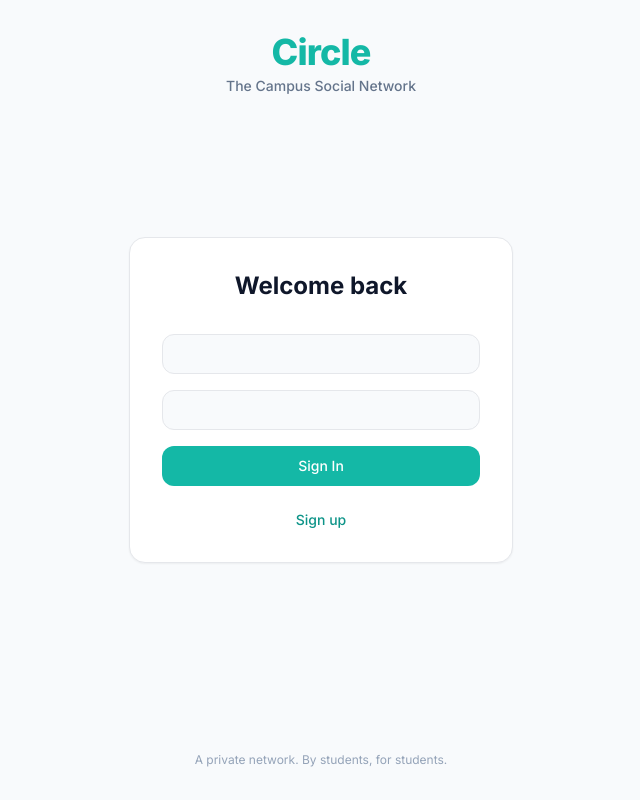
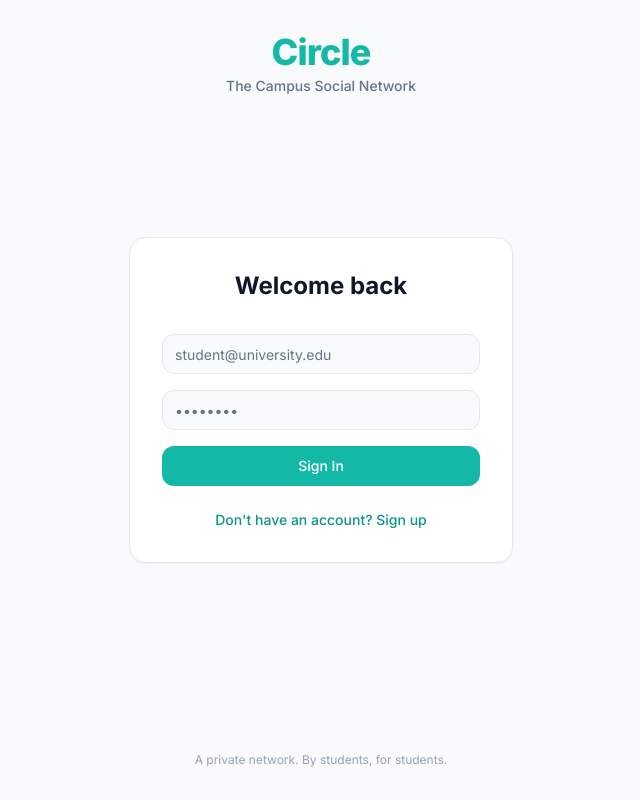
Before and after one commit to pranavseshasaisetty123-max/circle-campus, a Next.js app: page / in a window 1280 px wide. Shown: the whole page, without its empty margins (319-959 px from the left). Built offline with nearby package versions, Linux system fonts and the light colour scheme.

Commit message:
Fix AuthForm and server actions properly

```diff
--- a/src/app/(auth)/AuthForm.tsx
+++ b/src/app/(auth)/AuthForm.tsx
@@ -9,7 +9,7 @@ export function AuthForm() {
   const [isLogin, setIsLogin] = useState(true)
 
   return (
-    <div className="w-full max-w-sm rounded-2xl border bg-white p-8 shadow-sm">
+    <div className="w-full max-w-sm rounded-2xl border bg-white p-8 shadow-sm dark:bg-slate-900">
       <div className="mb-8 text-center">
         <h1 className="text-2xl font-bold">
           {isLogin ? 'Welcome back' : 'Create an account'}
@@ -17,10 +17,21 @@ export function AuthForm() {
       </div>
 
       <form action={isLogin ? login : signup} className="space-y-4">
-        <Input name="email" type="email" required />
-        <Input name="password" type="password" required />
+        <Input
+          name="email"
+          type="email"
+          required
+          placeholder="student@university.edu"
+        />
 
-        <Button className="w-full" type="submit">
+        <Input
+          name="password"
+          type="password"
+          required
+          placeholder="••••••••"
+        />
+
+        <Button type="submit" className="w-full">
           {isLogin ? 'Sign In' : 'Sign Up'}
         </Button>
       </form>
@@ -29,11 +40,14 @@ export function AuthForm() {
         <button
           type="button"
           onClick={() => setIsLogin(!isLogin)}
-          className="font-medium text-brand-600"
+          className="font-medium text-brand-600 hover:underline"
         >
-          {isLogin ? 'Sign up' : 'Log in'}
+          {isLogin
+            ? "Don't have an account? Sign up"
+            : 'Already have an account? Log in'}
         </button>
       </div>
     </div>
   )
+
 }
--- a/src/app/actions.ts
+++ b/src/app/actions.ts
@@ -1,48 +1,43 @@
 'use server'
 
+import { createClient } from '@/lib/supabase/server'
+import { redirect } from 'next/navigation'
 import { revalidatePath } from 'next/cache'
-import { redirect } from 'next/navigation'
-import { createClient } from '@/lib/supabase/server'
 
-export async function login(formData: FormData) {
+export async function login(formData: FormData): Promise<void> {
   const supabase = await createClient()
 
-    const data = {
-        email: formData.get('email') as string,
-        password: formData.get('password') as string,
-    }
+  const email = formData.get('email') as string
+  const password = formData.get('password') as string
 
-    const { error } = await supabase.auth.signInWithPassword(data)
+  const { error } = await supabase.auth.signInWithPassword({
+    email,
+    password,
+  })
 
   if (error) {
-        return { error: error.message }
+    throw new Error(error.message)
   }
 
   revalidatePath('/dashboard')
   redirect('/dashboard')
 }
 
-export async function signup(formData: FormData) {
+export async function signup(formData: FormData): Promise<void> {
   const supabase = await createClient()
 
-    const data = {
-        email: formData.get('email') as string,
-        password: formData.get('password') as string,
-    }
+  const email = formData.get('email') as string
+  const password = formData.get('password') as string
 
-    const { error } = await supabase.auth.signUp(data)
+  const { error } = await supabase.auth.signUp({
+    email,
+    password,
+  })
 
   if (error) {
-        return { error: error.message }
+    throw new Error(error.message)
   }
 
   revalidatePath('/dashboard')
   redirect('/dashboard')
 }
-
-export async function logout() {
-    const supabase = await createClient()
-    await supabase.auth.signOut()
-    revalidatePath('/')
-    redirect('/')
-}
```
Lines whose indentation alone changed are shown as unchanged.
